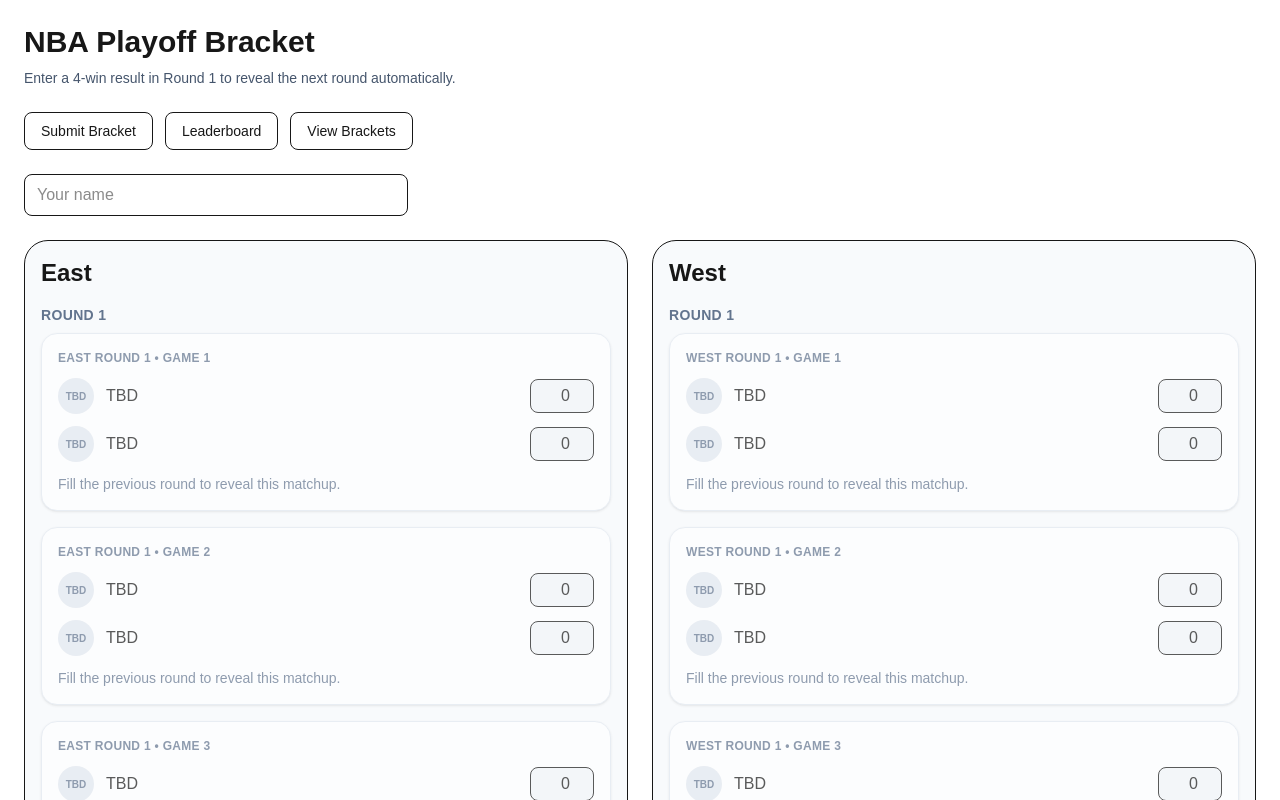
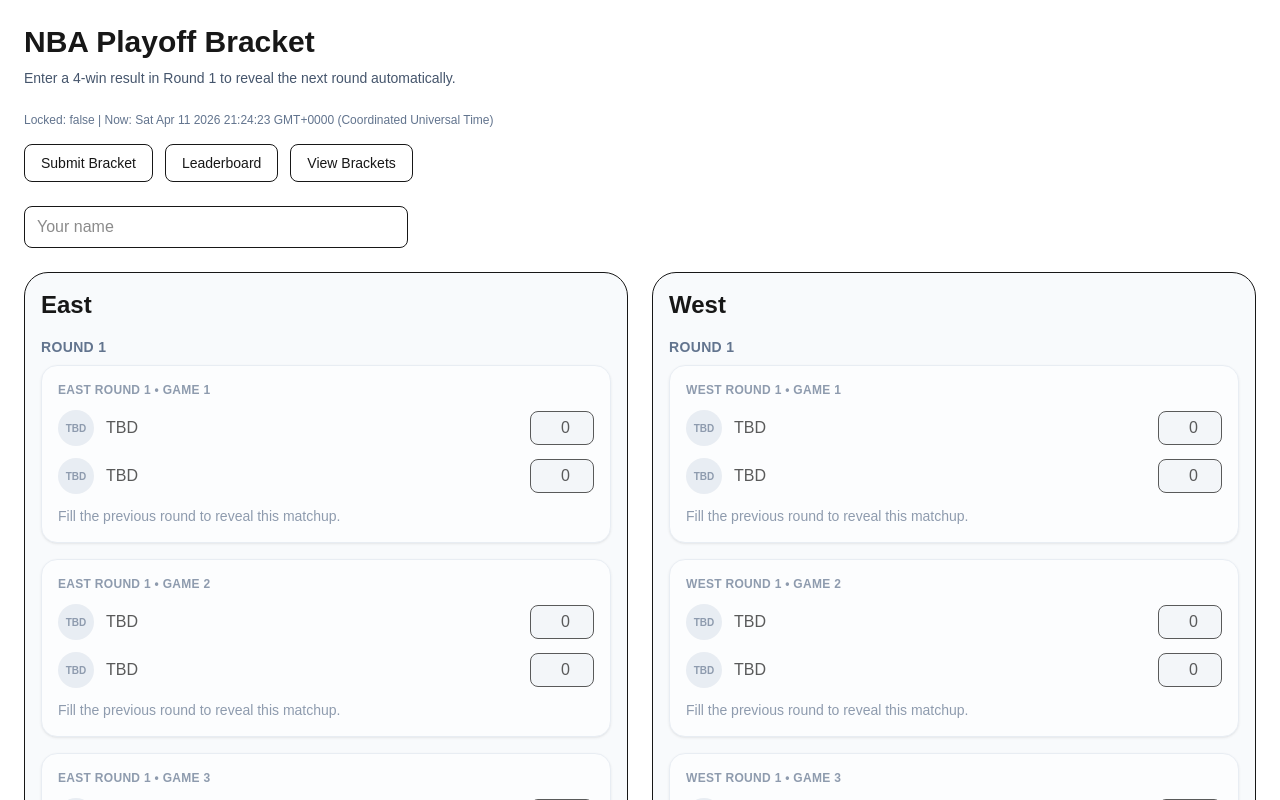
Before and after one commit to bio100tk/nba-playoff-pool, a Next.js app: page / in a window 1280 px wide. Shown: the top 800 px of the page. Built offline with nearby package versions, Linux system fonts and the light colour scheme; no server answers; the database is empty.

Commit message:
add lock debug line

```diff
--- a/app/BracketClient.tsx
+++ b/app/BracketClient.tsx
@@ -475,6 +475,9 @@ const rows = allSeries.map((series) => {
         <p className="mb-6 text-sm text-slate-600">
           Enter a 4-win result in Round 1 to reveal the next round automatically.
         </p>
+        <p className="mb-4 text-xs text-slate-500">
+           Locked: {String(isLocked)} | Now: {new Date().toString()}
+        </p>
         <SiteNav />
         <input
           placeholder="Your name"
```
